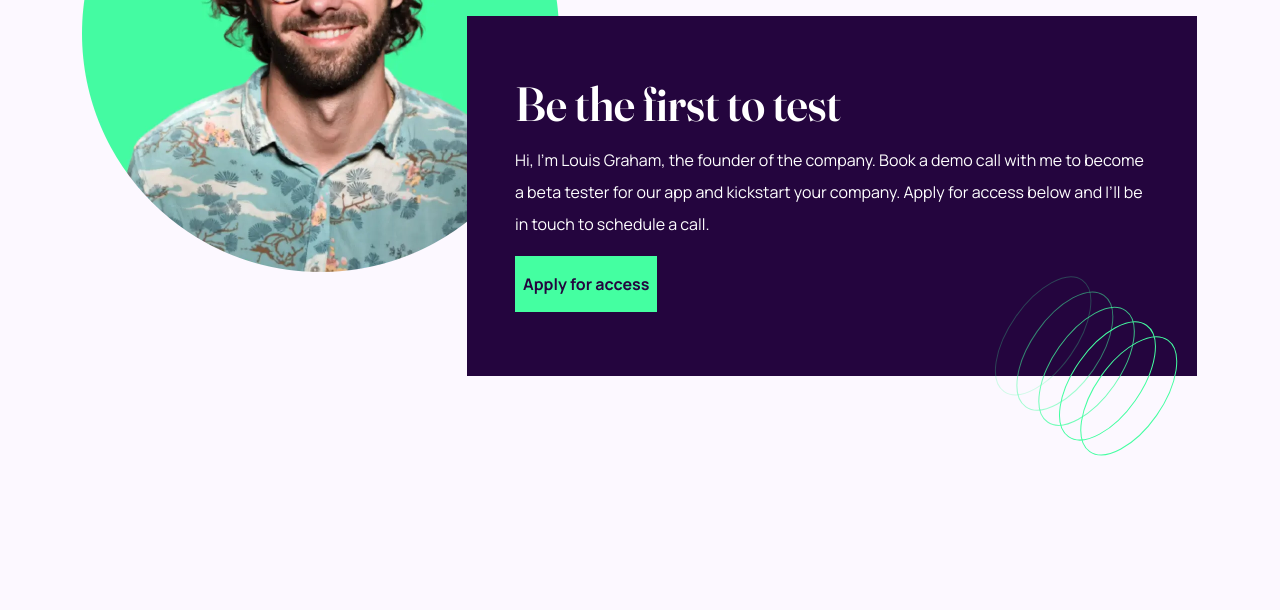
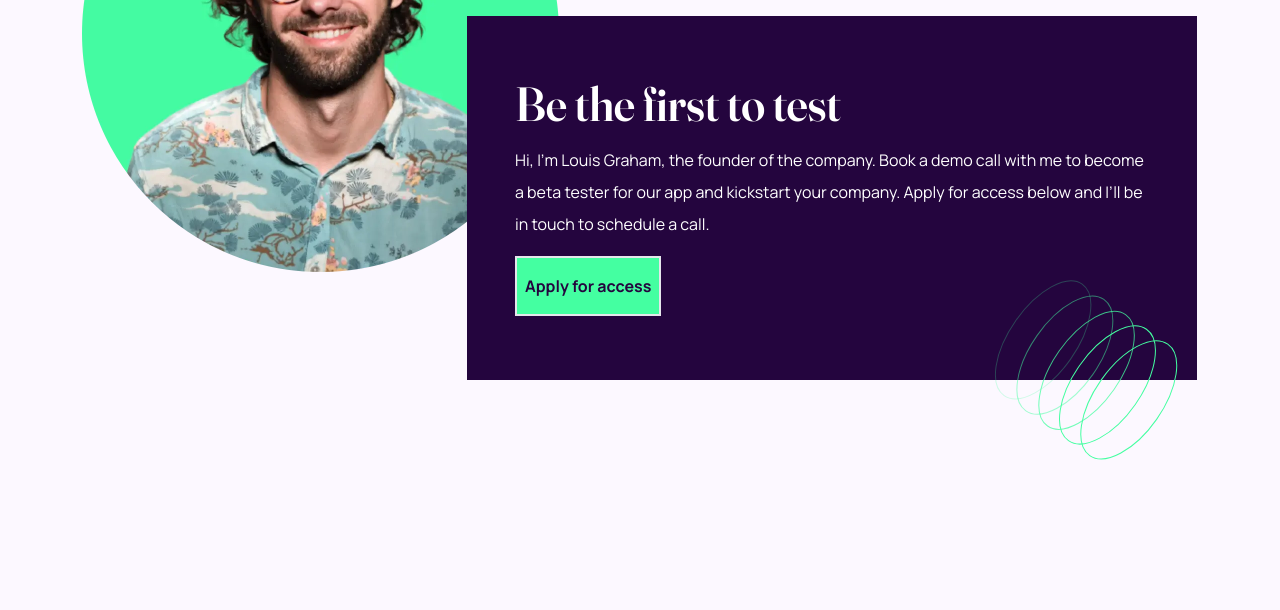
Before and after one commit to webstormcam/workit-landing-page, a website: page index.html in a window 1280 px wide. Shown: the part 1665-2275 px from the top of the page. Drawn offline with Linux system fonts and the light colour scheme.

Commit message:
Update index.html

```diff
--- a/index.html
+++ b/index.html
@@ -63,7 +63,7 @@
                <div class="bg-darkPurp text-white text-center px-8 py-8 z-10 relative bottom-16 md:text-left md:py-16 md:px-12 md:w-500 md:left-28 md:bottom-36 lg:w-730 lg:bottom-64 xl:left-48 ">
                   <h2 class="font-fraunces text-3xl md:text-5xl">Be the first to test</h2>
                   <p class="font-manrope mt-4 leading-8">Hi, I'm Louis Graham, the founder of the company. Book a demo call with me to become a beta tester for our app and kickstart your company. Apply for access below and I’ll be in touch to schedule a call.</p>
-                  <a class="font-manrope bg-neonGreen text-darkPurp font-bold inline-block mt-4 px-2 py-4" href="">Apply for access </a>
+                  <a class="font-manrope bg-neonGreen hover:bg-darkPurp border-2 hover:text-neonGreen hover:border-neonGreen text-darkPurp font-bold inline-block mt-4 px-2 py-4" href="">Apply for access </a>
                   <img class="hidden md:absolute md:block md:right-0 -bottom-24" src="images/bg-pattern-3.svg" alt="neon green swirl">
                </div>
             </div>
```
